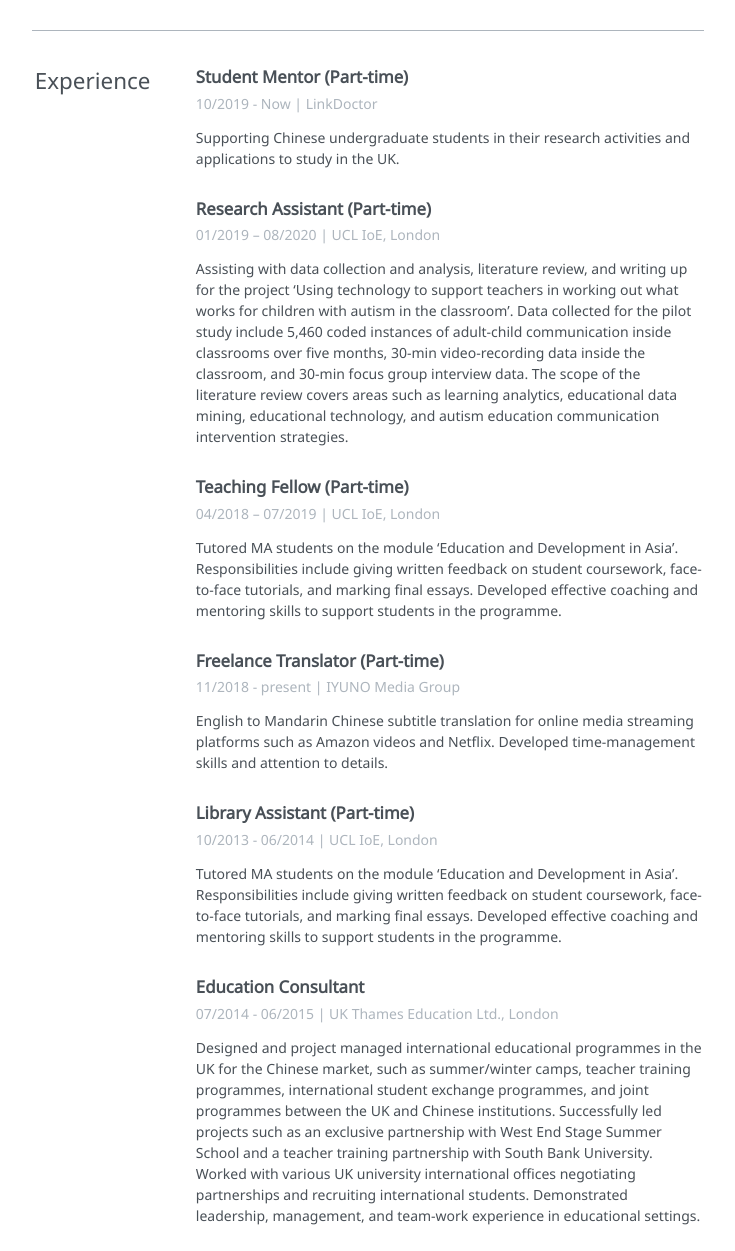
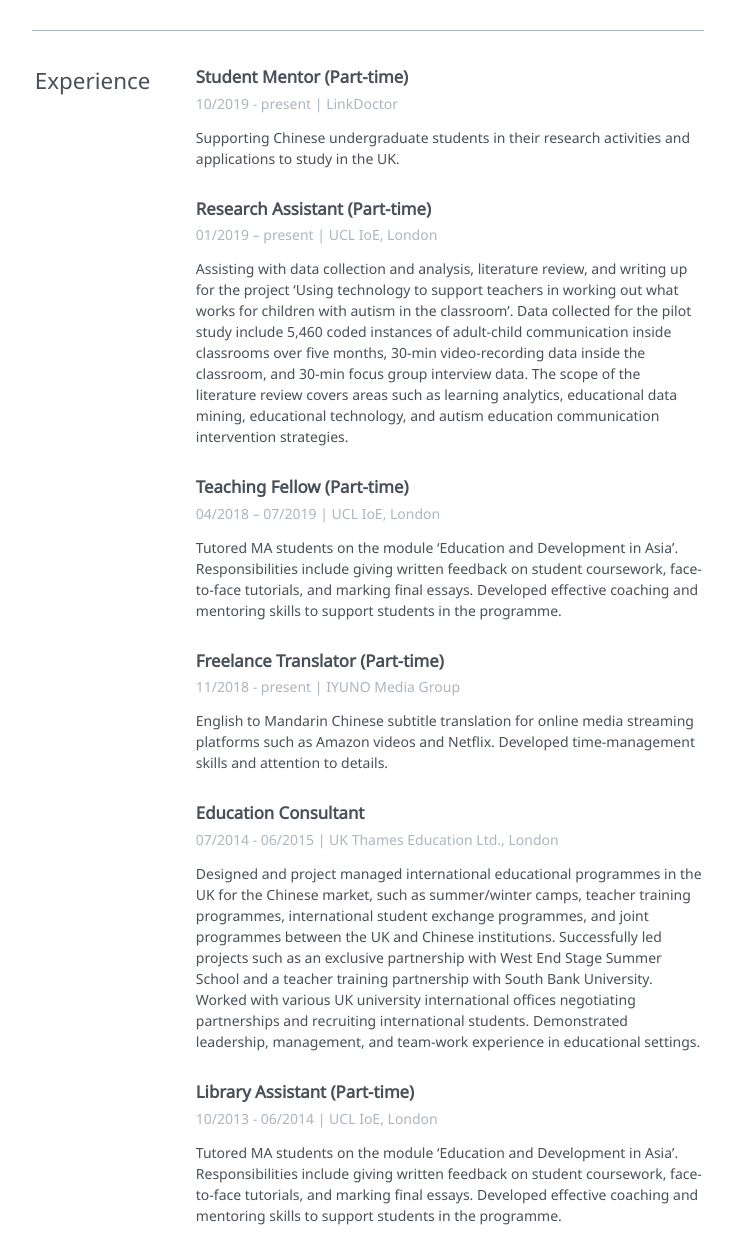
Before and after one commit to MoritzHamann/qu-xiao-com, a plain HTML site: page 2020/01/31/index/index.html in a window 1280 px wide. Shown: the part 757-2008 px from the top of the page, without its empty margins (272-1007 px from the left). Drawn offline with Linux system fonts and the light colour scheme.

Commit message:
reorder jobs

```diff
--- a/2020/01/31/index/index.html
+++ b/2020/01/31/index/index.html
@@ -26,7 +26,7 @@
 
         <div class="contact-item">
 
-          <a href="me@qu-xiao.com">
+          <a href="mailto:me@qu-xiao.com">
 
             <i class="fa fa-envelope aria-hidden="true></i> me@qu-xiao.com
 
@@ -117,7 +117,7 @@
           Student Mentor (Part-time)
         </div>
         <div class="block-subtitle">
-          10/2019 - Now | LinkDoctor
+          10/2019 - present | LinkDoctor
         </div>
         <div class="block-content">
           Supporting Chinese undergraduate students in their research activities and applications to study in the UK.
@@ -129,7 +129,7 @@
           Research Assistant (Part-time)
         </div>
         <div class="block-subtitle">
-          01/2019 – 08/2020 | UCL IoE, London
+          01/2019 – present | UCL IoE, London
         </div>
         <div class="block-content">
           Assisting with data collection and analysis, literature review, and writing up for the project ‘Using technology to support teachers in working out what works for children with autism in the classroom’. Data collected for the pilot study include 5,460 coded instances of adult-child communication inside classrooms over five months, 30-min video-recording data inside the classroom, and 30-min focus group interview data. The scope of the literature review covers areas such as learning analytics, educational data mining, educational technology, and autism education communication intervention strategies.
@@ -162,6 +162,18 @@
 
       <div class="block">
         <div class="block-title">
+          Education Consultant
+        </div>
+        <div class="block-subtitle">
+          07/2014 - 06/2015 | UK Thames Education Ltd., London
+        </div>
+        <div class="block-content">
+          Designed and project managed international educational programmes in the UK for the Chinese market, such as summer/winter camps, teacher training programmes, international student exchange programmes, and joint programmes between the UK and Chinese institutions. Successfully led projects such as an exclusive partnership with West End Stage Summer School and a teacher training partnership with South Bank University. Worked with various UK university international offices negotiating partnerships and recruiting international students. Demonstrated leadership, management, and team-work experience in educational settings.
+        </div>
+      </div>
+
+      <div class="block">
+        <div class="block-title">
           Library Assistant (Part-time)
         </div>
         <div class="block-subtitle">
@@ -169,18 +181,6 @@
         </div>
         <div class="block-content">
           Tutored MA students on the module ‘Education and Development in Asia’. Responsibilities include giving written feedback on student coursework, face-to-face tutorials, and marking final essays. Developed effective coaching and mentoring skills to support students in the programme.
-        </div>
-      </div>
-
-      <div class="block">
-        <div class="block-title">
-          Education Consultant
-        </div>
-        <div class="block-subtitle">
-          07/2014 - 06/2015 | UK Thames Education Ltd., London
-        </div>
-        <div class="block-content">
-          Designed and project managed international educational programmes in the UK for the Chinese market, such as summer/winter camps, teacher training programmes, international student exchange programmes, and joint programmes between the UK and Chinese institutions. Successfully led projects such as an exclusive partnership with West End Stage Summer School and a teacher training partnership with South Bank University. Worked with various UK university international offices negotiating partnerships and recruiting international students. Demonstrated leadership, management, and team-work experience in educational settings.
         </div>
       </div>
 
```
Also changed, not shown: archives/2020/01/index.html (+15 -15 lines), archives/2020/index.html (+15 -15 lines), archives/index.html (+15 -15 lines), index.html (+15 -15 lines).
